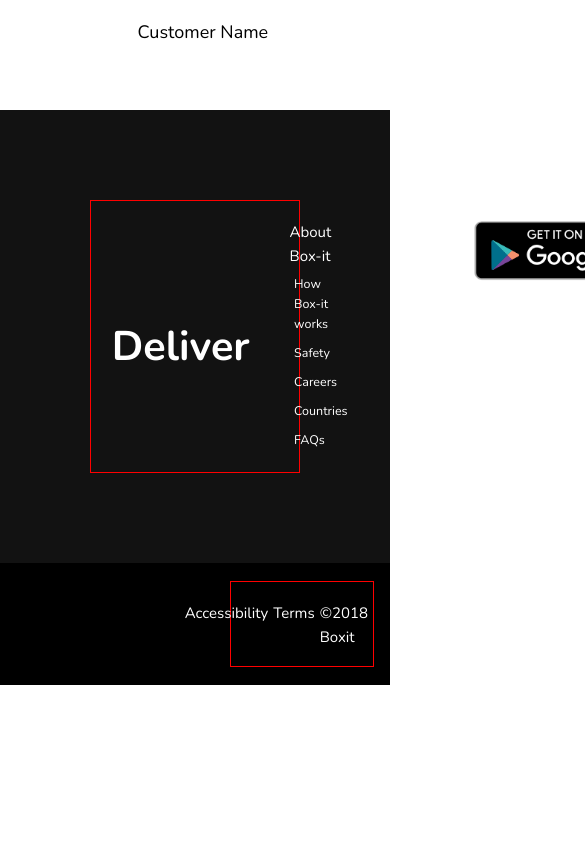
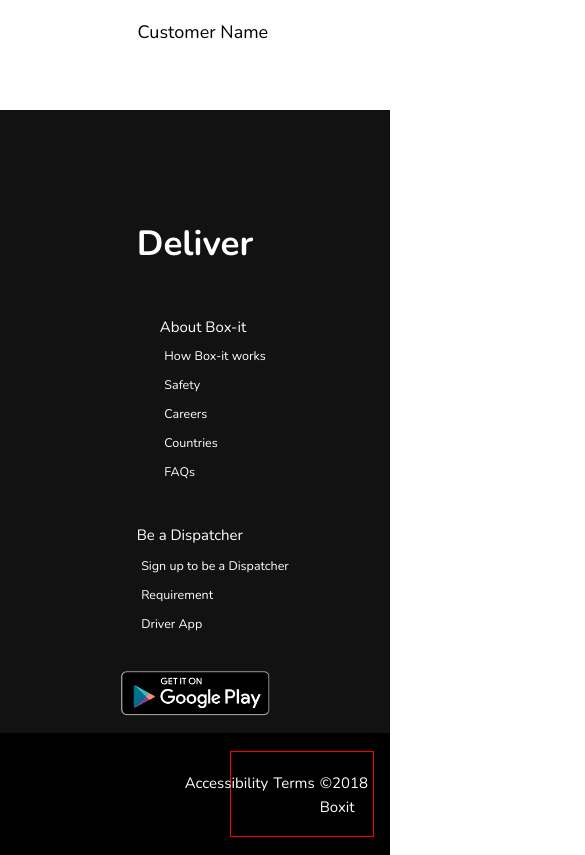
Before and after one commit to SeunJay/AngularProject, an Angular app: page / in a window 390 px wide. Shown: the part 3010-3865 px from the top of the page, 585 px wide, since content can reach past the window. Before the commit the page ends 3695 px from the top, so only its background shows below. Built offline with nearby package versions, Linux system fonts and the light colour scheme.

Commit message:
add media queries

```diff
--- a/src/app/footer1/footer1.component.css
+++ b/src/app/footer1/footer1.component.css
@@ -1,12 +1,11 @@
 .footer {
   padding: 5em;
-    background-color: #121212;
+  background-color: #121212;
 }
 
-.footer-background {
-
-  border: 1px solid red
-}
+/* .footer-background {
+  border: 1px solid red;
+} */
 
 .container {
   width: 80%;
@@ -52,3 +51,44 @@
 .base {
   background-color: #000;
 }
+
+@media screen and (max-width: 1120px) {
+  .footer {
+    padding: 2em;
+  }
+  .container {
+    width: 90%;
+    margin: 0 auto;
+  }
+
+  img {
+  width: 150px;
+  height: auto;
+  padding-top: 10%;
+}
+}
+
+@media screen and (max-width: 600px) {
+  .footer {
+    padding: 0.6em;
+  }
+
+  .caption {
+    font-size: 35px;
+  }
+  .flex-container {
+    flex-direction: column;
+    align-items: center;
+    justify-content: center;
+  }
+
+  .list {
+    align-self: center;
+  }
+
+  img {
+    width: 150px;
+    height: auto;
+    padding-top: 10%;
+  }
+}
```
